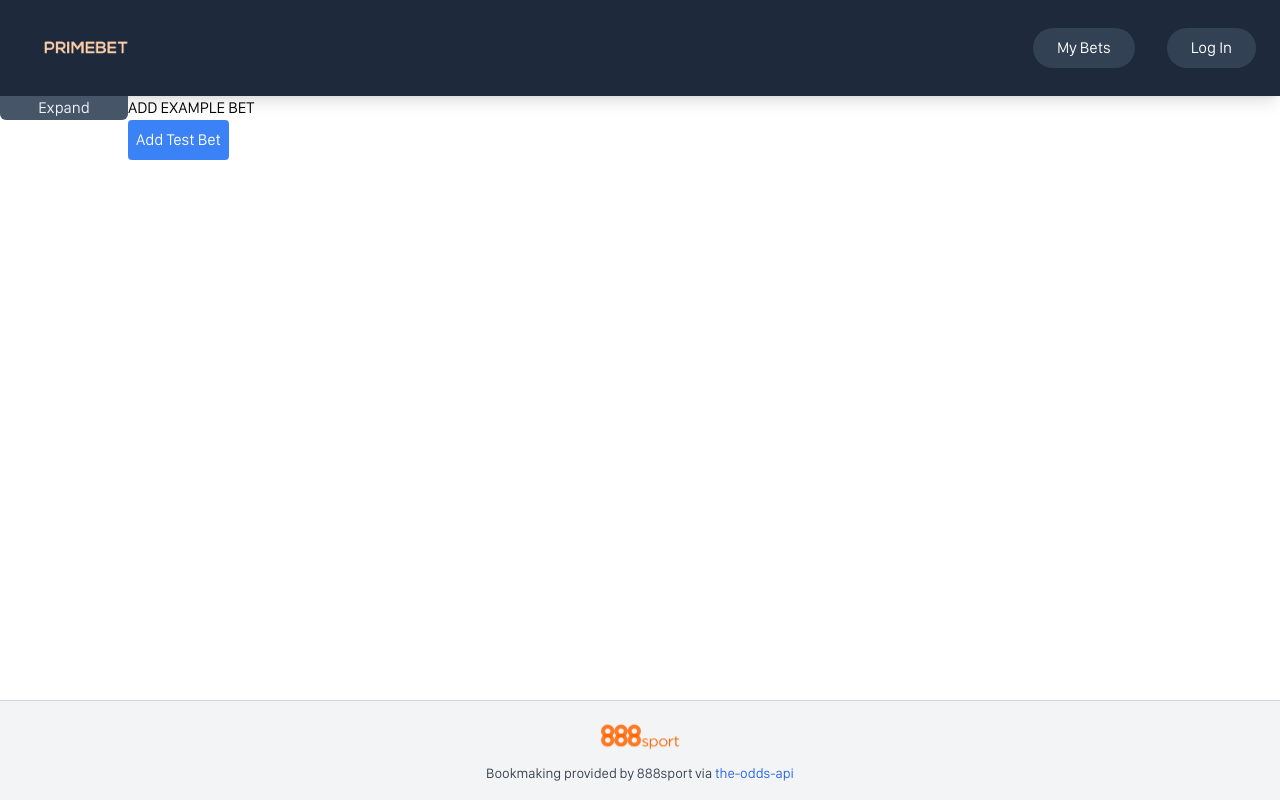
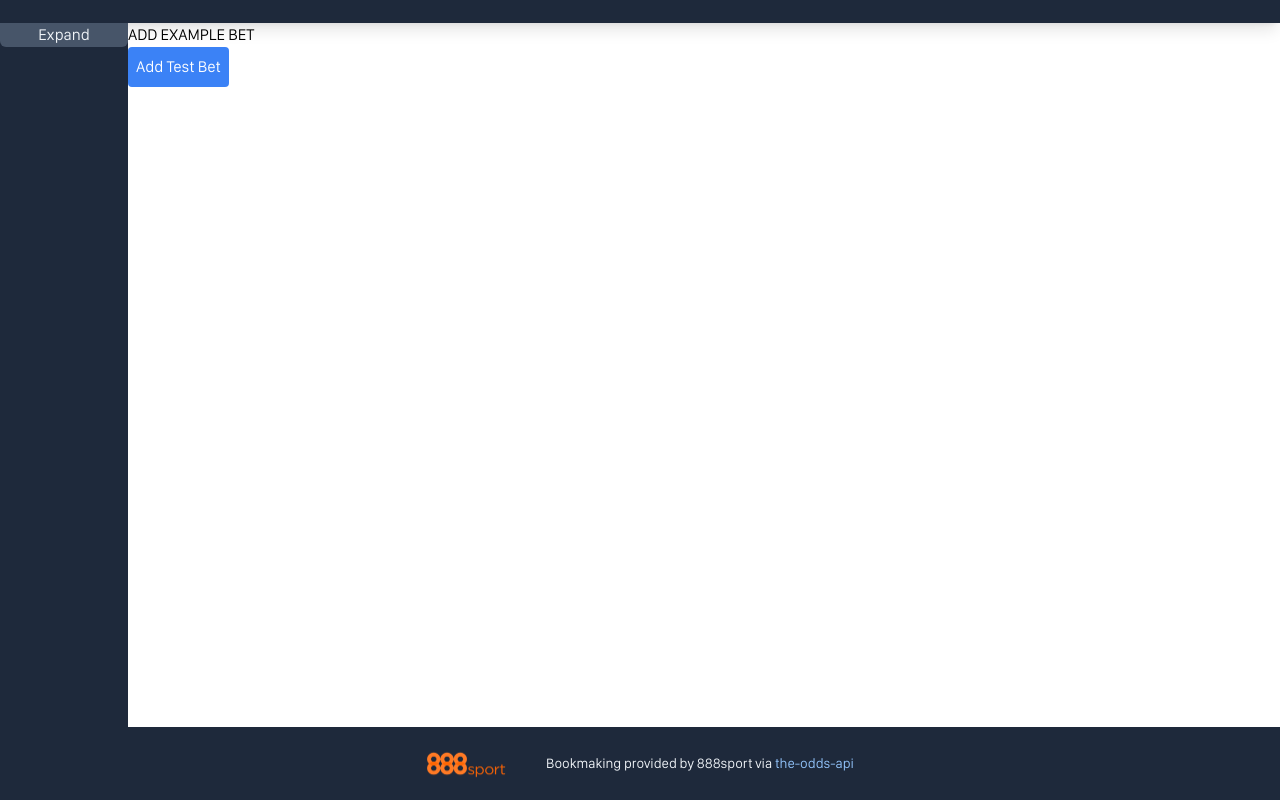
Before and after one commit to Marc3usz/Primebet, a React (Vite) app in the folder primebet/: page / in a window 1280 px wide. Built offline with nearby package versions, Linux system fonts and the light colour scheme; no server answers; the database is empty.

Commit message:
lol please save me

```diff
--- a/primebet/src/App.tsx
+++ b/primebet/src/App.tsx
@@ -1,16 +1,26 @@
-import { AppRouter } from './routing/router';
-import Footer from './components/Footer';
-import './index.css';
+import { AppRouter } from "./routing/router";
+import { Footer } from "./components/Footer";
+import "./index.css";
+import { ScrollbarTailwindStyle } from "./constants/Scrollstyle";
+import { useEffect } from "react";
+import {fetchUserData} from "./firebase/userdataFetcher"
 
 function App() {
-  return (
-    <div className="flex flex-col min-h-screen">
-      <div className="flex-grow">
-        <AppRouter />
-      </div>
-      <Footer />
-    </div>
-  );
+  useEffect(() => {
+    fetchUserData()
+  }, [])
+    return (
+        <div
+            className={`flex flex-col-reverse w-full h-full ${ScrollbarTailwindStyle}`}
+        >
+            <div>
+                <Footer />
+            </div>
+            <div className="flex h-full min-h-screen">
+                <AppRouter />
+            </div>
+        </div>
+    );
 }
 
 export default App;
--- a/primebet/src/components/Footer.tsx
+++ b/primebet/src/components/Footer.tsx
@@ -1,22 +1,22 @@
-import React from 'react';
+import React from "react";
 import Logo888 from "../images/888sport-logo.png";
 
-const Footer: React.FC = () => {
+export const Footer: React.FC = () => {
     return (
-    <footer className="bg-gray-100 border-t border-gray-300 py-4 text-center">
-      <div className="mb-2">
+        <footer className="bg-slate-800 border-slate-800 border-t-2 py-4 text-center flex flex-row justify-center items-center h-fit gap-10">
+            <div className="mb-0">
                 <img
                     src={Logo888}
                     alt="888sport Logo"
                     className="mx-auto w-20 h-auto"
                 />
             </div>
-      <p className="text-sm text-gray-700">
-        Bookmaking provided by 888sport via{' '}
+            <p className="text-sm text-slate-100">
+                Bookmaking provided by 888sport via{" "}
                 <a
                     href="https://the-odds-api.com"
                     target="_blank"
-          className="text-blue-600 hover:underline"
+                    className="text-blue-300 hover:underline"
                 >
                     the-odds-api
                 </a>
@@ -24,5 +24,3 @@ const Footer: React.FC = () => {
         </footer>
     );
 };
-
-export default Footer;
--- a/primebet/src/components/Navbar.tsx
+++ b/primebet/src/components/Navbar.tsx
@@ -6,12 +6,21 @@ import { useEffect, useState } from "react";
 import { signOut } from "firebase/auth";
 import { auth } from "../firebase/firebase.config";
 import Logo2 from "../images/Logo2-rm.png";
+import { fetchUserData } from "../firebase/userdataFetcher";
 
 export const Navbar = () => {
     const nav = useNavigate();
     const liveUserData = useStore(userData);
-  const [loginSignoutFN, setLoginSignoutFN] = useState(() => () => nav(Links.LOGIN));
+    const [loginSignoutFN, setLoginSignoutFN] = useState(
+        () => () => nav(Links.LOGIN)
+    );
     const [loginSignout, setLoginSignout] = useState("Log In");
+    const [credits, setCredits] = useState(0);
+
+    useEffect(
+        () => {fetchUserData().then((data) => setCredits(data?.credits ?? 0))},
+        []
+    );
 
     useEffect(() => {
         if (liveUserData.loggedIn) {
@@ -33,11 +42,7 @@ export const Navbar = () => {
                 className="flex items-center cursor-pointer"
                 onClick={() => nav(Links.HOMEPAGE)}
             >
-        <img
-          src={Logo2}
-          alt="Logo"
-          className="h-20 w-auto"
-        />
+                <img src={Logo2} alt="Logo" className="h-20 w-auto" />
             </div>
 
             <div className="flex items-center space-x-8">
@@ -53,9 +58,13 @@ export const Navbar = () => {
                 >
                     {loginSignout}
                 </button>
-        {liveUserData.loggedIn && (
+                {liveUserData.loggedIn ? (
                     <span className="ml-4 text-sm text-gray-300">
-            {liveUserData.user?.email}
+                        credits: {credits}
+                    </span>
+                ) : (
+                    <span className="ml-4 text-sm text-gray-300">
+                        Please log in to view credits
                     </span>
                 )}
             </div>
--- a/primebet/src/components/Sidebar.tsx
+++ b/primebet/src/components/Sidebar.tsx
@@ -1,20 +1,21 @@
 import { useState } from "react";
+import { ScrollbarTailwindStyle } from "../constants/Scrollstyle";
 
 export const Sidebar = () => {
     const [expanded, setExpanded] = useState(false);
 
     return (
-        <div className="w-[10%] h-full">
+        <div className="w-[10%] h-full bg-slate-800">
             <button
                 onClick={() => setExpanded((state) => !state)}
-                className="bg-slate-600 m-1 rounded-b-md text-slate-100 z-10 relative w-full mt-0 ml-0 h-6"
+                className="bg-slate-600 m-1 rounded-b-md text-slate-100 z-10 w-full mt-0 ml-0 h-6 relative"
             >
                 {expanded ? "Hide" : "Expand"}
             </button>
             <div
                 className={
                     (expanded ? "w-full" : "w-0") +
-                    " bg-slate-700 transition-all flex justify-start flex-col h-full translate-y-[-1.75rem] text-slate-100 z-0 relative pt-8"
+                    ` bg-slate-700 transition-all flex justify-start flex-col h-[calc(100%+1.75rem)] translate-y-[-1.75rem] text-slate-100 z-0 relative pt-8 overflow-x-clip ${ScrollbarTailwindStyle}`
                 }
             >
                 {!expanded || <div>content</div>}
--- /dev/null
+++ b/primebet/src/firebase/userdataFetcher.ts
@@ -0,0 +1,22 @@
+import { doc, getDoc } from "firebase/firestore";
+import { db } from "./firebase.config";
+import { getAuth } from "firebase/auth";
+
+export const fetchUserData = async () => {
+    const auth = getAuth();
+    const userId = auth.currentUser?.uid;
+
+    try {
+        const userDocRef = doc(db, "Users", userId);
+        const userDocSnap = await getDoc(userDocRef);
+
+        if (userDocSnap.exists()) {
+            const userData = userDocSnap.data();
+            return userData;
+        } else {
+            return null;
+        }
+    } catch (error) {
+        return null;
+    }
+};
--- a/primebet/src/pages/404.tsx
+++ b/primebet/src/pages/404.tsx
@@ -15,9 +15,9 @@ export const Error404 = () => {
         height: "70vh"
     });
 
-    return <div className={`w-full h-full ${ScrollbarTailwindStyle}`}>
+    return <div className="w-full h-full pb-20">
         <Navbar />
-        <div className="bg-slate-600 w-full h-full text-slate-100 flex items-center justify-center flex-col">
+        <div className="bg-slate-600 w-full h-full text-slate-100 flex items-center justify-center flex-col-reverse">
             {View}
             <br />
             <p className="text-3xl">Path `{pathname}` is not handled by our application</p>
--- a/primebet/src/pages/Homepage.tsx
+++ b/primebet/src/pages/Homepage.tsx
@@ -47,9 +47,9 @@ export const Homepage = () => {
     };
 
     return (
-        <div className={`w-full h-full ${ScrollbarTailwindStyle}`}>
+        <div className={`w-full h-full`}>
             <Navbar />
-            <div className="flex flex-row w-full h-[90%]">
+            <div className="flex flex-row w-full h-full">
                 <Sidebar />
                 <PLACEHOLDER />
                 <Outlet />
--- a/primebet/src/routing/router.tsx
+++ b/primebet/src/routing/router.tsx
@@ -43,6 +43,7 @@ export const AppRouter = () => {
     const liveUserData = useStore(userData);
 
     useEffect(() => {
+
         const unsubscribe = onAuthStateChanged(auth, (user) => {
             if (user && !liveUserData.loggedIn) {
                 liveUserData.setLoggedIn(true);
@@ -53,7 +54,7 @@ export const AppRouter = () => {
             }
         });
         return () => unsubscribe();
-    }, [auth, liveUserData]);
+    }, [auth, liveUserData.user]);
 
     return <RouterProvider router={router} />;
 };
--- a/primebet/src/stores/store.ts
+++ b/primebet/src/stores/store.ts
@@ -13,6 +13,8 @@ export interface UserData {
     betslip: Bet[] | null;
     emptyBetslip: () => void;
     appendBetslip: (newBet: Bet) => void;
+    credits: number;
+    setCredits: (newCredits: number) => void;
 }
 
 export type Bet = {
@@ -36,6 +38,8 @@ export const userData = create<UserData>()(
             emptyBetslip: () => set({ ...get(), betslip: null }),
             appendBetslip: (newBet: Bet) =>
                 set({ ...get(), betslip: [...(get().betslip ?? []), newBet] }),
+            credits: 0,
+            setCredits: (newCredits: number) => set({...get(), credits: newCredits})
         }),
         {
             name: "PRIMEBET::USER-DATA",
```
Lines whose indentation alone changed are shown as unchanged.
